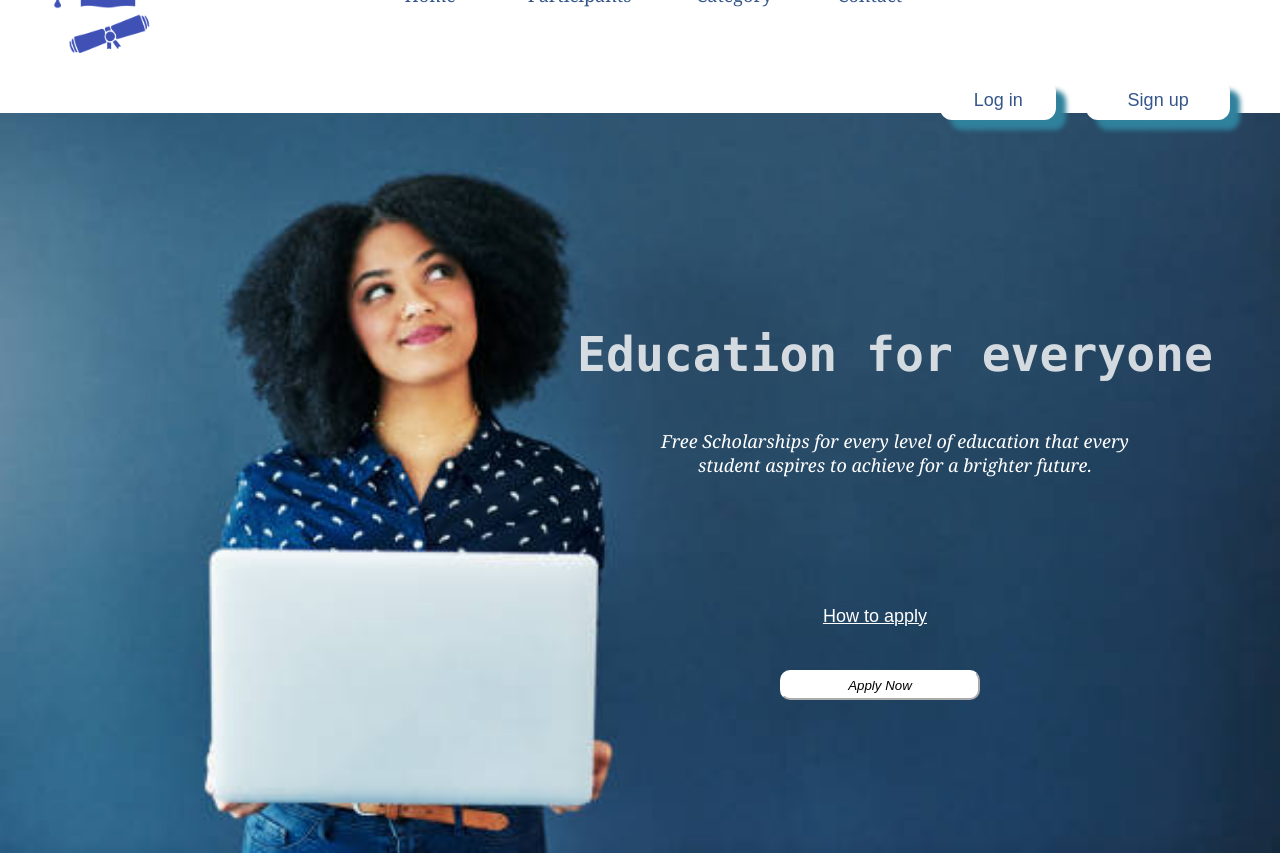
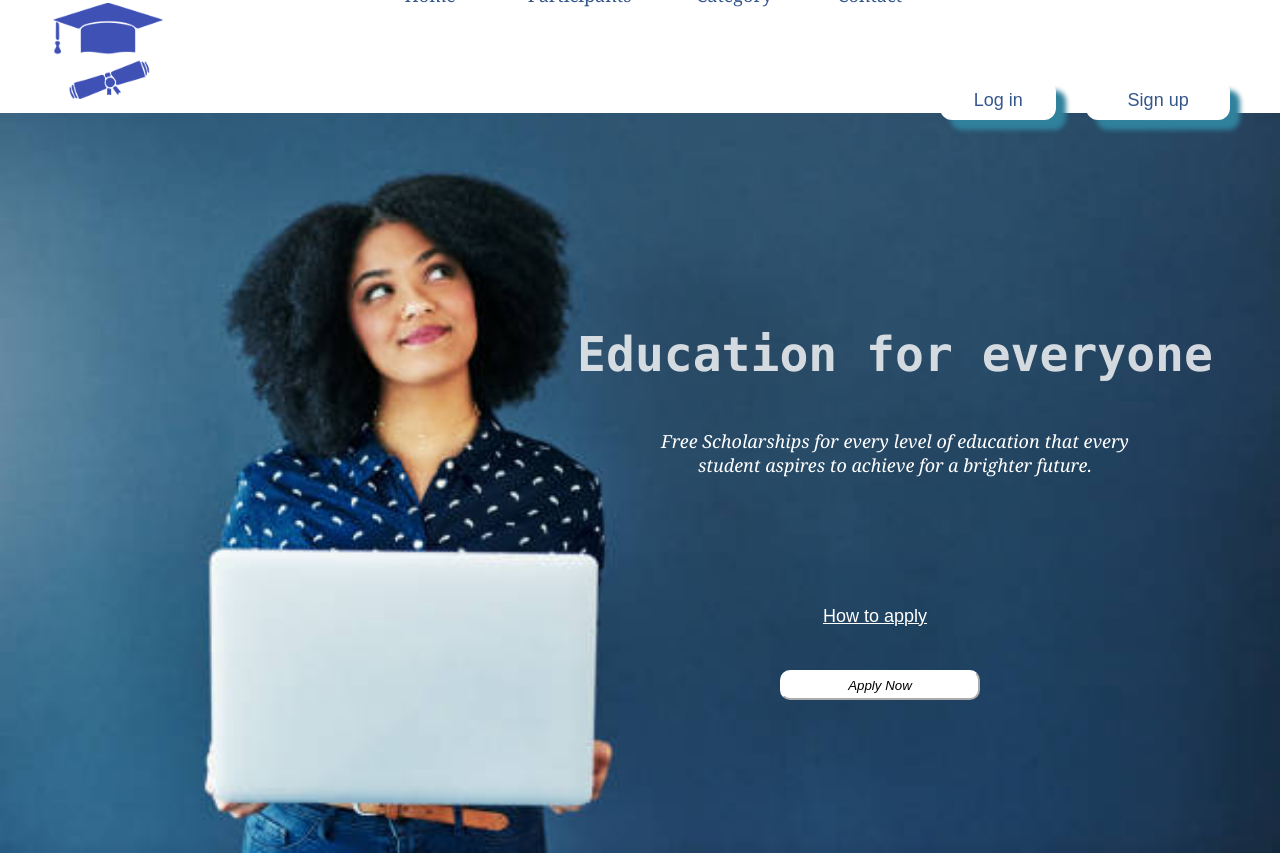
Before and after one commit to QueEnHeavEn21/educ4everyone, a plain HTML site: page index.html in a window 1280 px wide. Shown: the top 853 px of the page. Drawn offline with Linux system fonts and the light colour scheme.

Commit message:
Update index.html

```diff
--- a/index.html
+++ b/index.html
@@ -74,7 +74,7 @@ div.a{
 		div.p1{
   position: absolute;
   width: 50%;
-  bottom: 740px;
+  top: 0px;
   border: 0px;
   left: 50px;
 }
```
